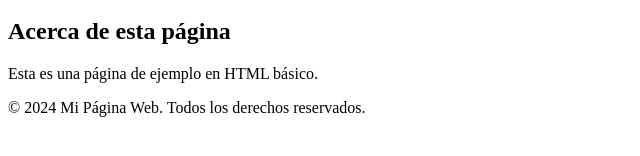
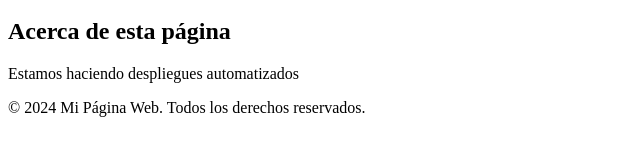
Before and after one commit to JohnDev-01/web-cd-partial1, a plain HTML site: page index.html in a window 1280 px wide. Shown: the part 136-292 px from the top of the page, 0-640 px from the left. Drawn offline with Linux system fonts and the light colour scheme.

Commit message:
Cambiando el contenidop de la pagina

```diff
--- a/index.html
+++ b/index.html
@@ -20,7 +20,7 @@
 
     <section>
         <h2>Acerca de esta página</h2>
-        <p>Esta es una página de ejemplo en HTML básico.</p>
+        <p>Estamos haciendo despliegues automatizados</p>
     </section>
 
     <footer>
```
